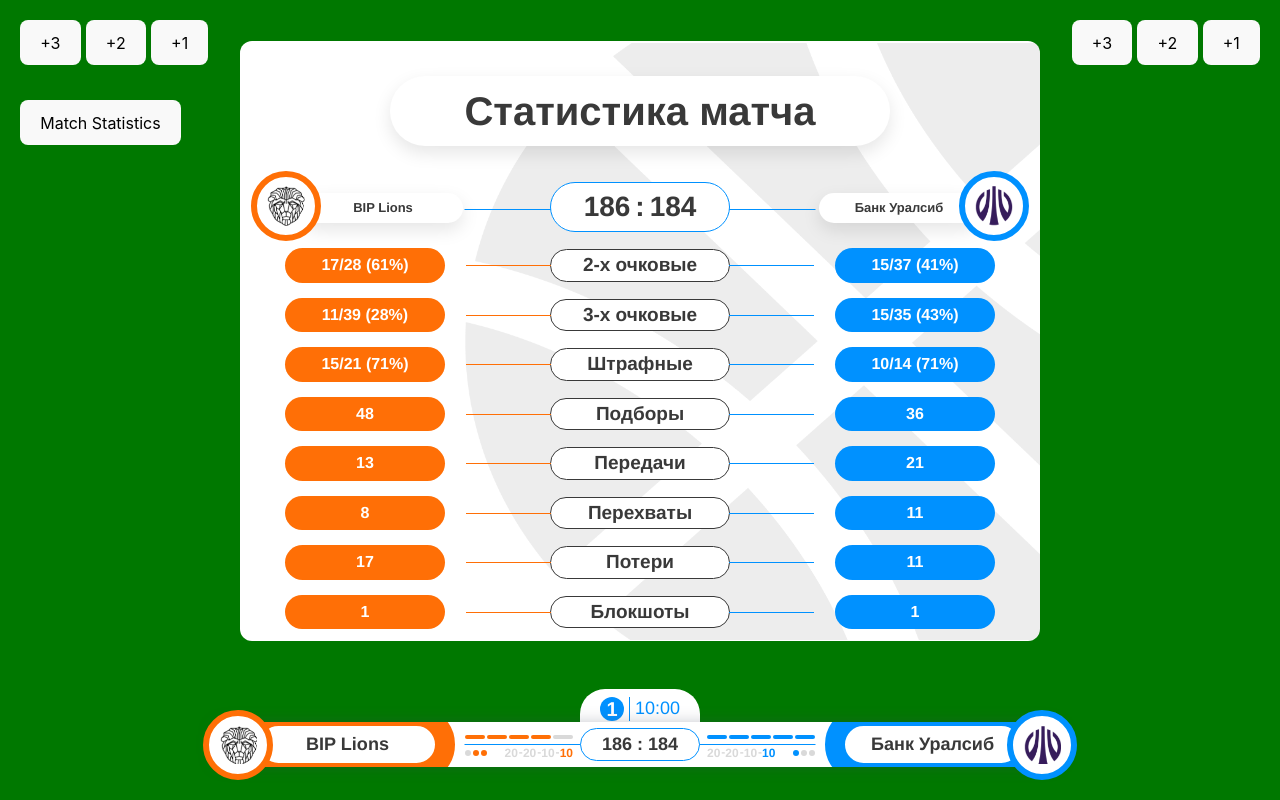
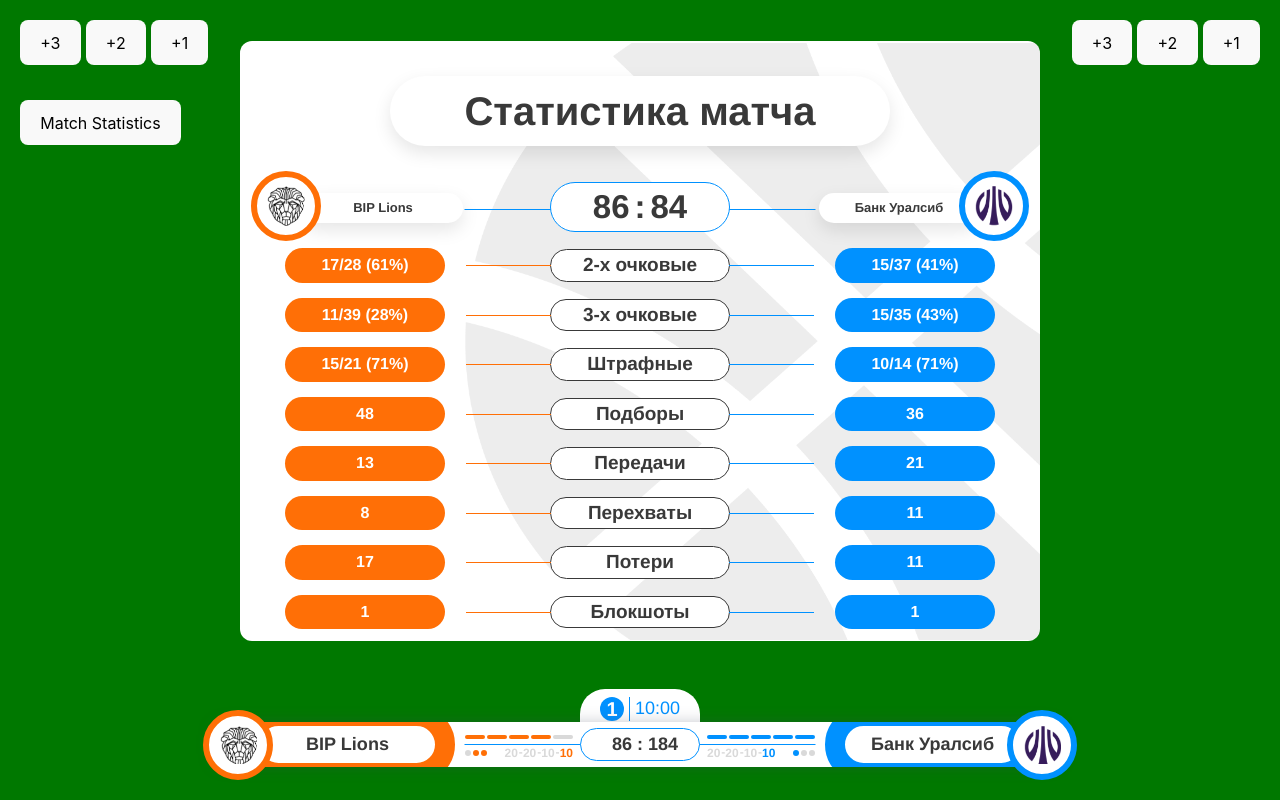
Before and after one commit to Aitmuhamet/vue-animation-basketball, a Vue app: page / in a window 1280 px wide. Built offline with nearby package versions, Linux system fonts and the light colour scheme.

Commit message:
fix: table-score-inner font size

```diff
--- a/src/components/BasketballScoreboard.vue
+++ b/src/components/BasketballScoreboard.vue
@@ -65,7 +65,7 @@
             </div>
             <div class="scoreboard-score score">
                 <div class="score-inner scoreboard-score-inner">
-                    <div class="scoreboard-score__left-number">186</div>
+                    <div class="scoreboard-score__left-number">86</div>
                     <div class="scoreboard-score__divider">:</div>
                     <div class="scoreboard-score__right-number">184</div>
                 </div>
@@ -214,9 +214,9 @@
                         <th class="table__cell table__cell--head">
                             <div class="score table-score">
                                 <div class="score-inner table-score-inner">
-                                    <div class="scoreboard-score__left-number">186</div>
+                                    <div class="scoreboard-score__left-number">86</div>
                                     <div class="scoreboard-score__divider">:</div>
-                                    <div class="scoreboard-score__right-number">184</div>
+                                    <div class="scoreboard-score__right-number">84</div>
                                 </div>
                             </div>
                         </th>
@@ -1006,7 +1006,7 @@ button {
 }
 
 .table-score-inner {
-    font-size: 28px;
+    font-size: 33px;
     width: 180px;
     height: 50px;
 }
```
